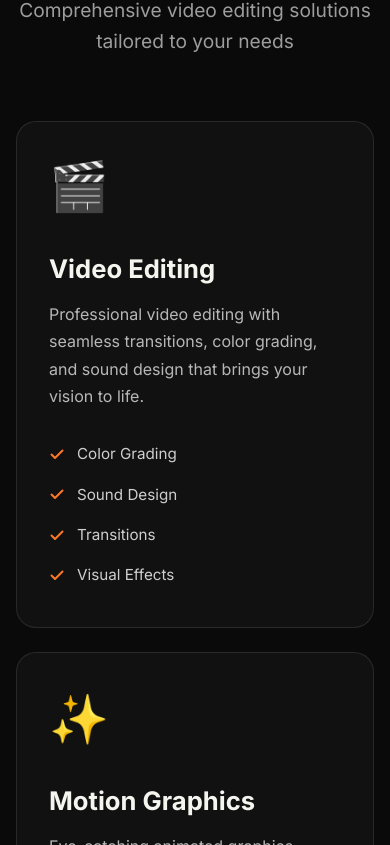
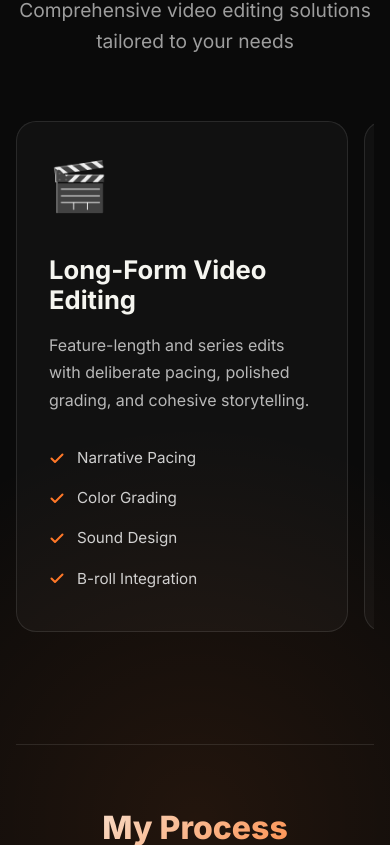
Before and after one commit to Himanshu10299/Video_editing_portfolio, a React (Vite) app in the folder portfolio/: page / in a window 390 px wide. Shown: the part 3679-4524 px from the top of the page. Built offline with nearby package versions, Linux system fonts and the light colour scheme; no server answers.

Commit message:
services set up

```diff
--- a/portfolio/src/components/Services.css
+++ b/portfolio/src/components/Services.css
@@ -59,10 +59,17 @@
 }
 
 .services-grid {
-  display: grid;
-  grid-template-columns: repeat(auto-fit, minmax(350px, 1fr));
-  gap: 2rem;
+  display: flex;
+  gap: 1.5rem;
   margin-bottom: 6rem;
+  overflow-x: auto;
+  padding-bottom: 1rem;
+  -webkit-overflow-scrolling: touch;
+  scrollbar-width: none;
+}
+
+.services-grid::-webkit-scrollbar {
+  display: none;
 }
 
 .service-card {
@@ -73,6 +80,8 @@
   transition: all 0.4s ease;
   animation: slideUp 0.6s ease forwards;
   opacity: 0;
+  min-width: 340px;
+  flex: 0 0 340px;
 }
 
 @keyframes slideUp {
@@ -221,8 +230,9 @@
 }
 
 @media (max-width: 1024px) {
-  .services-grid {
-    grid-template-columns: repeat(auto-fit, minmax(300px, 1fr));
+  .service-card {
+    flex-basis: 320px;
+    min-width: 320px;
   }
 
   .process-step::after {
@@ -236,12 +246,13 @@
   }
 
   .services-grid {
-    grid-template-columns: 1fr;
-    gap: 1.5rem;
+    gap: 1rem;
   }
 
   .service-card {
     padding: 2rem;
+    flex-basis: 85vw;
+    min-width: 85vw;
   }
 
   .process-steps {
--- a/portfolio/src/components/Services.jsx
+++ b/portfolio/src/components/Services.jsx
@@ -1,44 +1,83 @@
+import { useEffect, useRef } from 'react';
 import './Services.css';
 
 const Services = () => {
   const services = [
     {
       icon: '🎬',
-      title: 'Video Editing',
-      description: 'Professional video editing with seamless transitions, color grading, and sound design that brings your vision to life.',
-      features: ['Color Grading', 'Sound Design', 'Transitions', 'Visual Effects']
+      title: 'Long-Form Video Editing',
+      description: 'Feature-length and series edits with deliberate pacing, polished grading, and cohesive storytelling.',
+      features: ['Narrative Pacing', 'Color Grading', 'Sound Design', 'B-roll Integration']
     },
     {
-      icon: '✨',
-      title: 'Motion Graphics',
-      description: 'Eye-catching animated graphics, titles, and visual effects that enhance your storytelling.',
-      features: ['2D/3D Animation', 'Logo Animation', 'Typography', 'Infographics']
+      icon: '📽️',
+      title: 'Documentary Editing',
+      description: 'Interview-driven narratives with thoughtful structure, archival integration, and emotional resonance.',
+      features: ['Interview Editing', 'Story Structure', 'Archival Integration', 'Sound Mixing']
     },
     {
-      icon: '🎵',
-      title: 'Music Videos',
-      description: 'Dynamic music video editing synchronized to the beat with creative visual effects and transitions.',
-      features: ['Beat Sync', 'Creative Effects', 'Color Grading', 'Performance Editing']
+      icon: '🎧',
+      title: 'Podcast Editing',
+      description: 'Clean, engaging podcasts with crisp audio, synced visuals, and social-ready cutdowns.',
+      features: ['Audio Cleanup', 'Multi-cam Sync', 'Dynamic Captions', 'Social Cutdowns']
     },
     {
-      icon: '🎯',
-      title: 'Social Media Content',
-      description: 'Short-form content optimized for social platforms with captions, graphics, and engaging edits.',
-      features: ['Fast-paced Editing', 'Captions', 'Format Optimization', 'Engagement Hooks']
+      icon: '🧊',
+      title: '3D Production',
+      description: 'Stylized 3D assets, animation, and compositing that add depth and polish to your visuals.',
+      features: ['Modeling & Texturing', 'Animation', 'Compositing', 'Render Optimization']
     },
     {
-      icon: '🎪',
-      title: 'Commercial & Brand',
-      description: 'High-end commercial editing that showcases your products and services with cinematic quality.',
-      features: ['Product Showcase', 'Brand Storytelling', 'High-end Finishing', 'Professional Quality']
-    },
-    {
-      icon: '📹',
-      title: 'Documentary',
-      description: 'Compelling documentary editing with narrative structure, interviews, and emotional storytelling.',
-      features: ['Interview Editing', 'Narrative Structure', 'Archival Integration', 'Sound Mixing']
+      icon: '🎮',
+      title: 'Gaming Videos',
+      description: 'High-energy edits for streams and highlights with punchy motion graphics and beat-synced cuts.',
+      features: ['Highlight Reels', 'Callouts & Overlays', 'Beat-synced Cuts', 'Engagement Hooks']
     }
   ];
+
+  const loopedServices = [...services, ...services];
+  const scrollRef = useRef(null);
+
+  useEffect(() => {
+    const container = scrollRef.current;
+    if (!container) return;
+
+    let frameId;
+    let last = performance.now();
+    let half = container.scrollWidth / 2;
+    if (!half) return;
+
+    const updateMetrics = () => {
+      half = container.scrollWidth / 2;
+      if (!half) return;
+      // keep position within loop after resize
+      container.scrollLeft = container.scrollLeft % half;
+    };
+
+    const pxPerSec = 18; // smoother pace
+
+    const tick = (now) => {
+      const dt = (now - last) / 1000;
+      last = now;
+      if (!half) {
+        updateMetrics();
+      }
+      const wrapWidth = half || 1;
+      const next = container.scrollLeft + pxPerSec * dt;
+      const wrapped = next >= wrapWidth ? next - wrapWidth : next < 0 ? next + wrapWidth : next;
+      container.scrollLeft = wrapped;
+      frameId = requestAnimationFrame(tick);
+    };
+
+    updateMetrics();
+    frameId = requestAnimationFrame(tick);
+    window.addEventListener('resize', updateMetrics);
+
+    return () => {
+      cancelAnimationFrame(frameId);
+      window.removeEventListener('resize', updateMetrics);
+    };
+  }, []);
 
   return (
     <section id="services" className="services">
@@ -51,12 +90,12 @@ const Services = () => {
           </p>
         </div>
 
-        <div className="services-grid">
-          {services.map((service, index) => (
+        <div className="services-grid" ref={scrollRef}>
+          {loopedServices.map((service, index) => (
             <div
-              key={index}
+              key={`${service.title}-${index}`}
               className="service-card"
-              style={{ animationDelay: `${index * 0.1}s` }}
+              style={{ animationDelay: `${(index % services.length) * 0.1}s` }}
             >
               <div className="service-icon">{service.icon}</div>
               <h3 className="service-title">{service.title}</h3>
```
